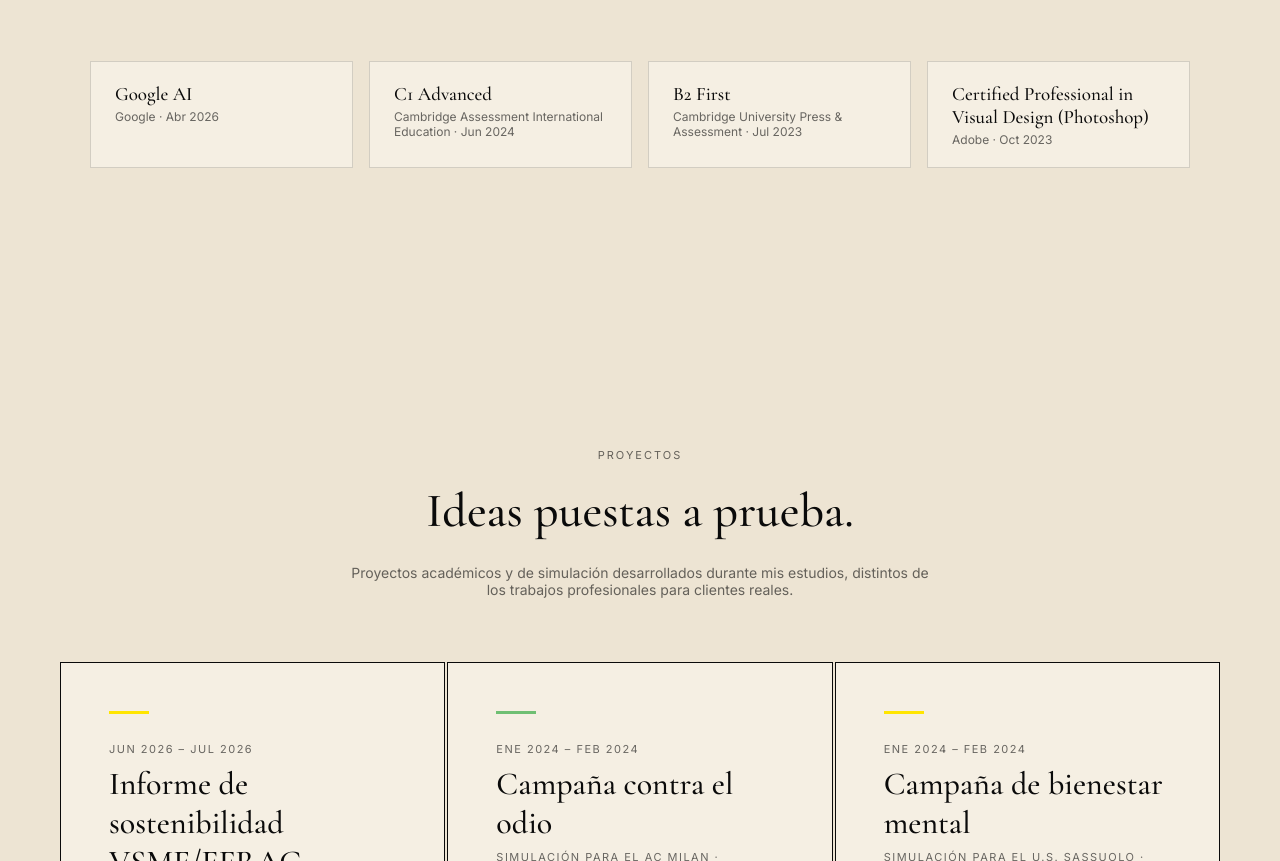
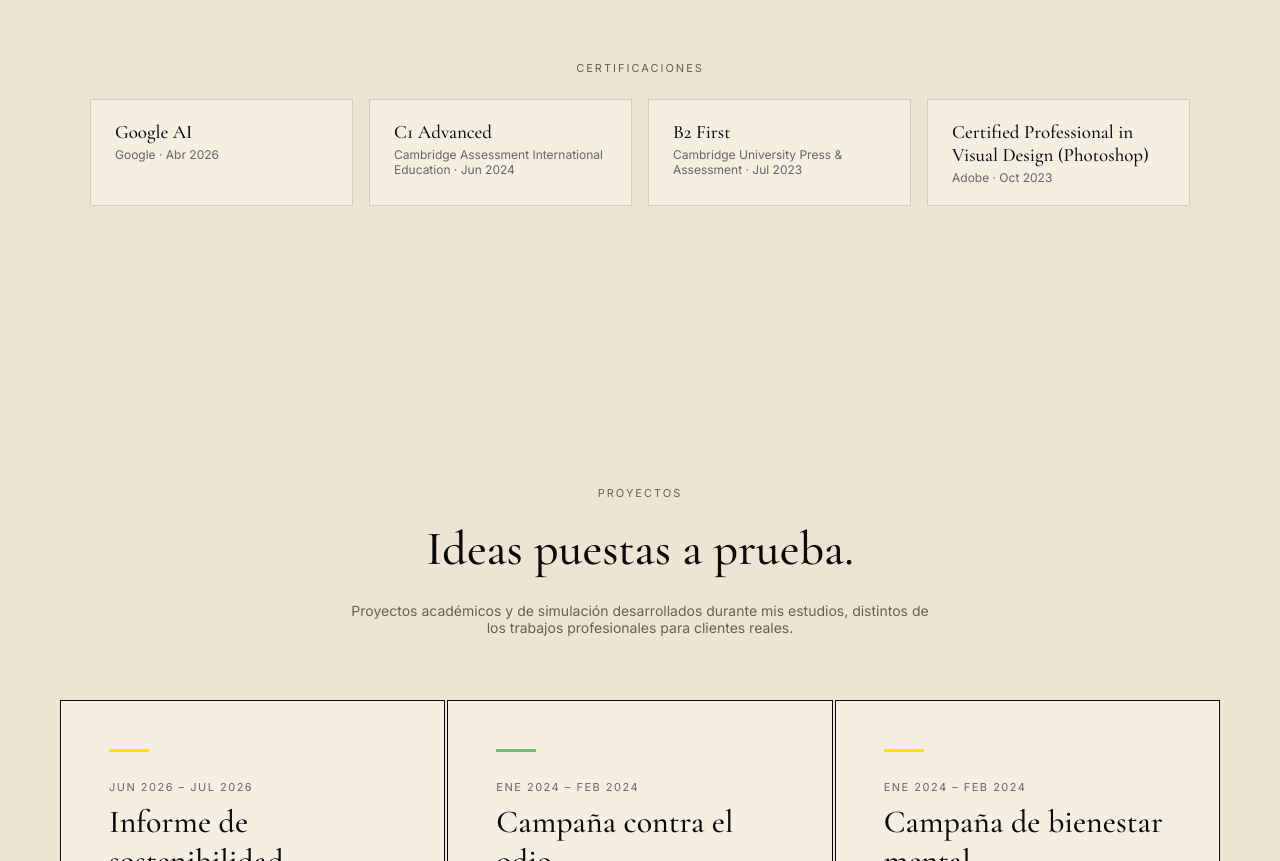
Before and after one commit to danilobuonpensiero/sito-Danilo-Buonpensiero, a website: page public/es/index.html in a window 1280 px wide. Shown: the part 8033-8894 px from the top of the page. Drawn offline with nearby package versions, Linux system fonts and the light colour scheme.

Commit message:
Add a "Certifications" label above the certifications list
The cert-item row sat directly under the education cards with no
heading, making it unclear it was a separate group.

Co-Authored-By: Claude Sonnet 5 <noreply@anthropic.com>

```diff
--- a/public/es/index.html
+++ b/public/es/index.html
@@ -440,13 +440,23 @@
     margin:-56px auto 64px;
   }
 
+  .cert-label{
+    font-family:'Inter', sans-serif;
+    font-size:11px;
+    text-transform:uppercase;
+    letter-spacing:2px;
+    color:var(--ink-60);
+    text-align:center;
+    margin:64px auto 0;
+  }
+
   .cert-list{
     display:flex;
     flex-wrap:wrap;
     justify-content:center;
     gap:16px;
     max-width:1100px;
-    margin:64px auto 0;
+    margin:24px auto 0;
   }
 
   .cert-item{
@@ -989,6 +999,7 @@
       </div>
     </div>
 
+    <div class="cert-label">Certificaciones</div>
     <div class="cert-list">
       <div class="cert-item">
         <div class="cert-name">Google AI</div>
```
Also changed, not shown: public/en/index.html (+12 -1 lines), public/index.html (+12 -1 lines).
